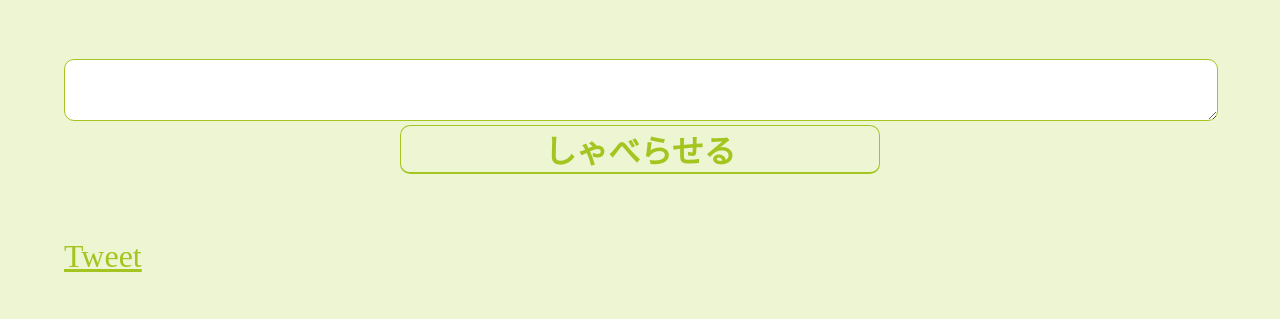
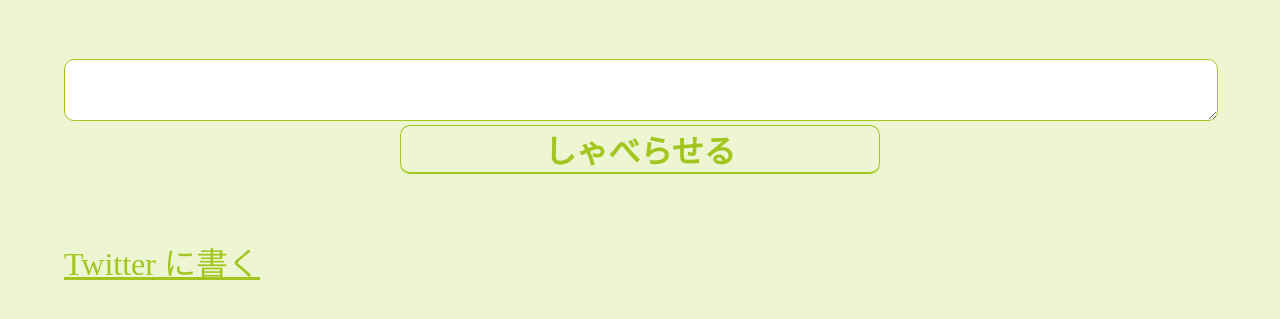
Before and after one commit to furugomu/takamoriaiko.com, a plain HTML site: page talk/index.html in a window 1280 px wide. Shown: the part 645-964 px from the top of the page. Drawn offline with Linux system fonts and the light colour scheme.

Commit message:
tweet button

```diff
--- a/talk/chancetime.js
+++ b/talk/chancetime.js
@@ -108,6 +108,8 @@
     return $("#twitter").prop("href", url);
   };
 
+  updateShareURL();
+
   $("#form").submit(function() {
     var text;
     text = $("#input").val();
--- a/talk/index.html
+++ b/talk/index.html
@@ -29,7 +29,7 @@
     </p>
    </form>
    <p id="share">
-    <a id=twitter href="https://twitter.com/share">Tweet</a>
+    <a id=twitter href="https://twitter.com/share" target="_blank">Twitter に書く</a>
    </p>
    <script src="chancetime.js"></script>
   <!--object type="application/x-shockwave-flash" data="chance.swf" width=240 height=320></object-->
```
Also changed, not shown: 1 other file.
